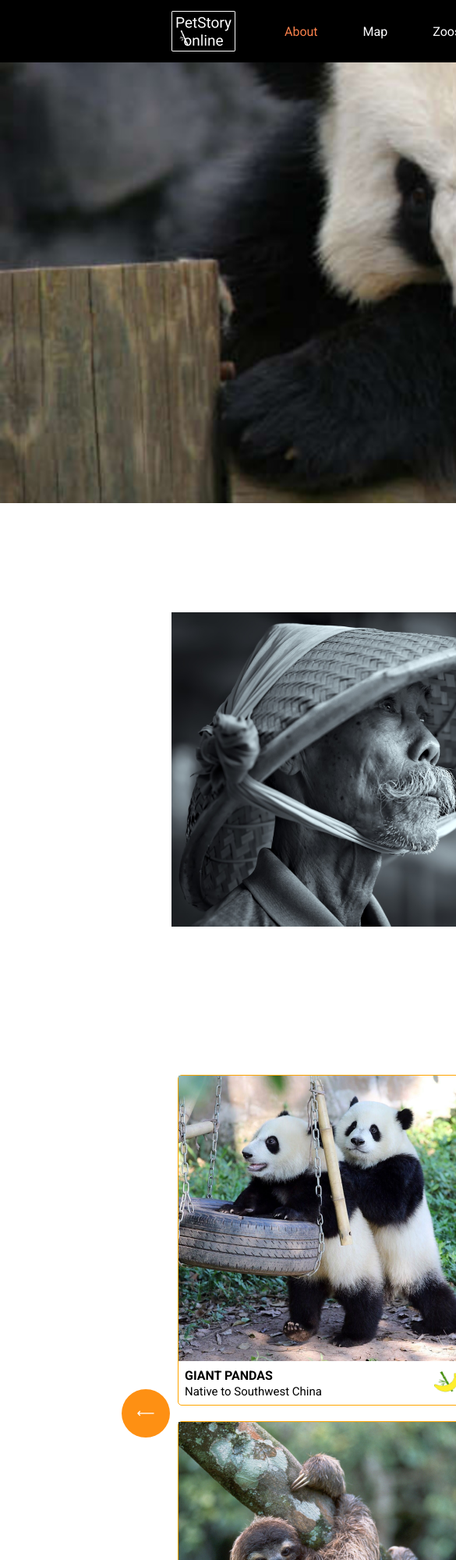
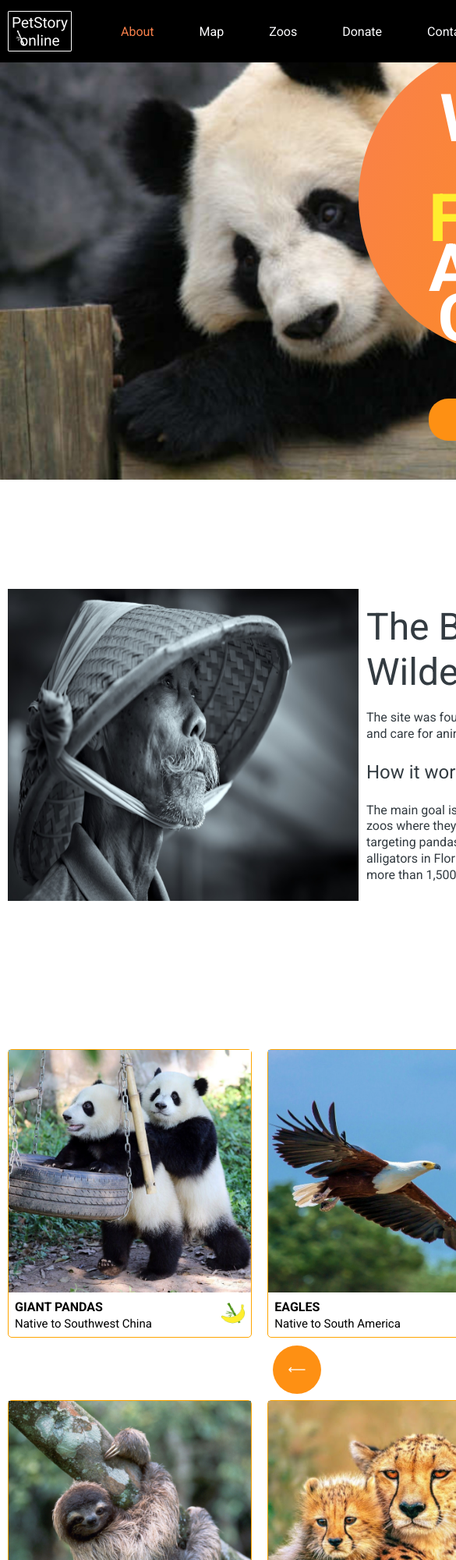
Before and after one commit to ykalenik/online-zoo, a plain HTML site: page pages/main/index.html in a window 390 px wide. Shown: the top 2000 px of the page at 78% size, 585 px wide, since content can reach past the window. Drawn offline with Linux system fonts and the light colour scheme.

Commit message:
feat: add responsive layout from small desktop

```diff
--- a/assets/styles/common-styles.css
+++ b/assets/styles/common-styles.css
@@ -3,12 +3,6 @@ body {
     margin: 0;
     height: 100%;
     width: 100%;
-}
-
-@media only screen and (max-width: 1600px) {
-    body {
-        width: 1600px;
-    }
 }
 
 a {
@@ -278,3 +272,33 @@ footer {
     height: 16px;
     padding: 10px 0 0 10px;
 }
+
+@media(max-width: 1600px) {
+    body {
+        width: 1600px;
+    }
+}
+
+
+@media(max-width: 1000px) {
+    body {
+        width: 1000px;
+    }
+
+    .header {
+        max-width: 100%;
+        padding: 0 0 0 10px;
+    }
+
+    .header nav a:last-child {
+        margin-left: unset;
+    }
+
+    .footer-content {
+        max-width: 90%;
+    }
+
+    .footer-logo-donate-btn {
+        margin-left: 0;
+    }
+}
--- a/pages/main/index.html
+++ b/pages/main/index.html
@@ -51,8 +51,7 @@
             <img class="backstage-flower-photo" src="../../assets/images/flower_foto1.png" alt="Flowers">
         </section>
         <section class="pets-section">
-            <div class="pets-grid">
-                <button class="previous-pet-btn">⟵</button>
+            <div class="pets-wrapper">
                 <div class="first-pet-row">
                     <div class="pet-card">
                         <img src="../../assets/images/pandas.png" alt="Giant Pandas">
@@ -87,6 +86,8 @@
                         </div>
                     </div>
                 </div>
+                <button class="previous-pet-btn">⟵</button>
+                <button class="next-pet-btn">⟶</button>
                 <div class="second-pet-row">
                     <div class="pet-card">
                         <img src="../../assets/images/sloth.png" alt="Sloth">
@@ -120,7 +121,6 @@
                         </div>
                     </div>
                 </div>
-                <button class="next-pet-btn">⟶</button>
             </div>
             <div class="choose-favorite-pet-btn-wrapper">
                 <button>choose your favorite</button>
--- a/pages/main/style.css
+++ b/pages/main/style.css
@@ -99,6 +99,7 @@
     display: flex;
     flex-direction: column;
     justify-content: center;
+    align-items: center;
     position: relative;
 }
 
@@ -124,20 +125,21 @@
     z-index: 0;
 }
 
-.pets-grid {
-    display: grid;
-    grid-template-areas:
-        "previous-pet-btn first-pet-row next-pet-btn"
-        "previous-pet-btn second-pet-row next-pet-btn";
+.pets-wrapper {
+    position: relative;
     margin: 0 auto 40px auto;
 }
 
 .previous-pet-btn {
-    grid-area: previous-pet-btn;
+    position: absolute;
+    left: -62px;
+    top: 410px;
 }
 
 .next-pet-btn {
-    grid-area: next-pet-btn;
+    position: absolute;
+    right: -62px;
+    top: 410px;
 }
 
 .previous-pet-btn,
@@ -147,11 +149,9 @@
 }
 
 .first-pet-row {
-    grid-area: first-pet-row;
 }
 
 .second-pet-row {
-    grid-area: second-pet-row;
 }
 
 .first-pet-row,
@@ -175,6 +175,10 @@
 }
 .pet-card:hover img {
     transform: scale(1.05);
+}
+
+.pet-card > img {
+    width: 100%;
 }
 
 .pet-card-description {
@@ -498,3 +502,82 @@
     width: 300px;
     border-radius: 8px;
 }
+
+@media(max-width: 1000px) {
+    .watch-animal-section {
+        background-position: top;
+        background-size: cover;
+        padding-bottom: 0;
+    }
+
+    .watch-animal-call-to-action h2 {
+        margin-top: 10%;
+        margin-right: 20%;
+    }
+
+    .watch-animal-call-to-action {
+        padding-bottom: 5%;
+    }
+
+    .backstage-flower-photo {
+        display: none;
+    }
+
+    .watch-animal-call-to-action {
+        margin-right: 5%;
+    }
+
+    .backstage-photo {
+        margin: 0;
+        width: 450px;
+        height: 400px;
+        padding-left: 10px;
+        padding-right: 10px;
+    }
+
+    .pets-wrapper {
+        width: 1000px;
+    }
+
+    .first-pet-row {
+        margin-bottom: 60px;
+    }
+
+    .previous-pet-btn {
+        top: 390px;
+        left: 350px;
+    }
+
+    .next-pet-btn {
+        top: 390px;
+        right: 350px;
+    }
+    .pets-section::before {
+        bottom: -40px;
+        left: 1px;
+        width: 145px;
+        height: 230px;
+        background-size: cover;
+    }
+
+    .pets-section::after {
+        bottom: 0px;
+        right: 1px;
+        width: 180px;
+        height: 135px;
+        background-size: cover;
+    }
+
+    .peek-friend-info {
+       margin: 50px 30px;
+    }
+
+
+    .testimonials-user-feedback .testimonial:last-child{
+        display: none;
+    }
+
+    .testimonials::before {
+        bottom: -160px;
+    }
+}
```
